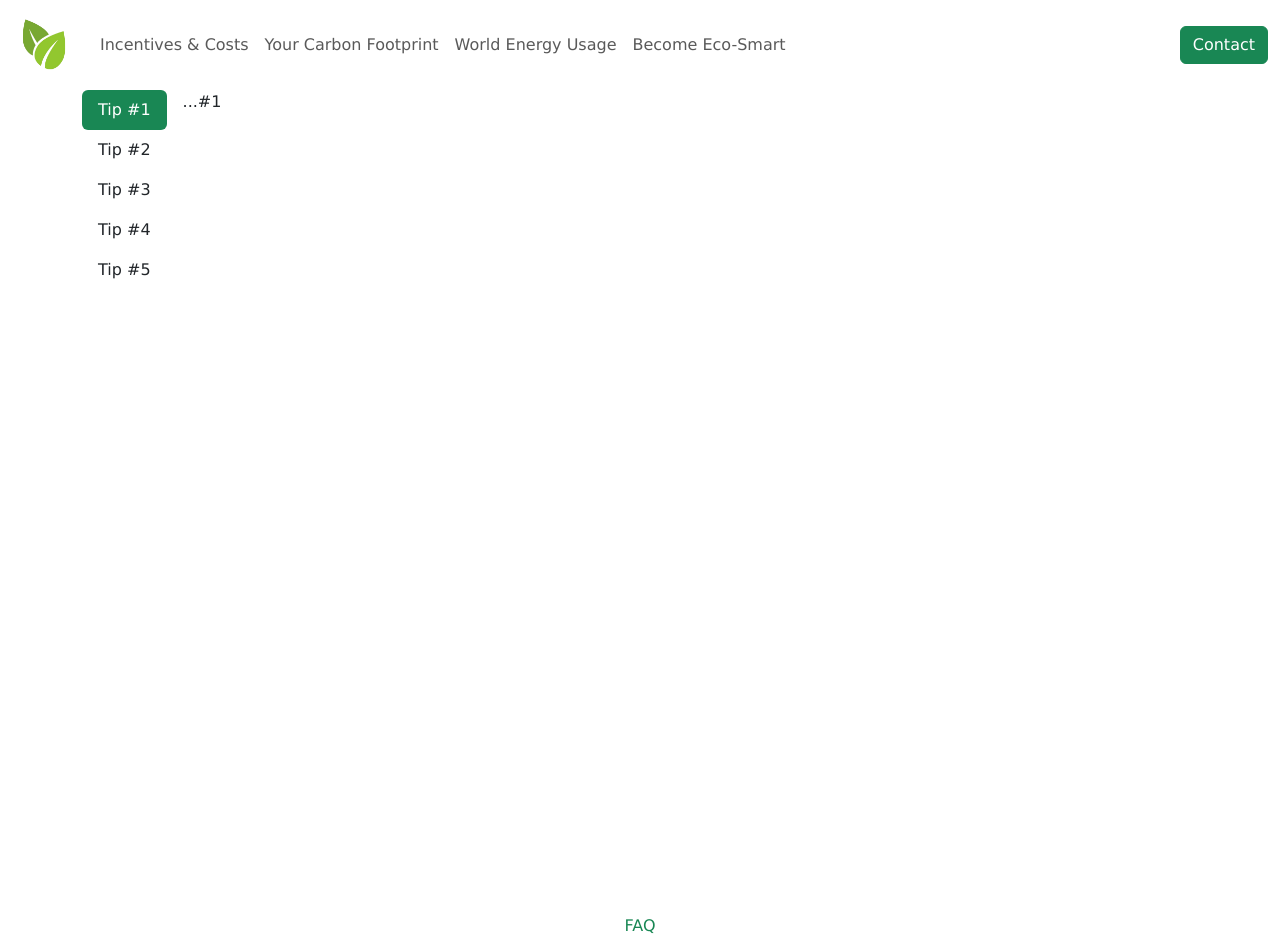
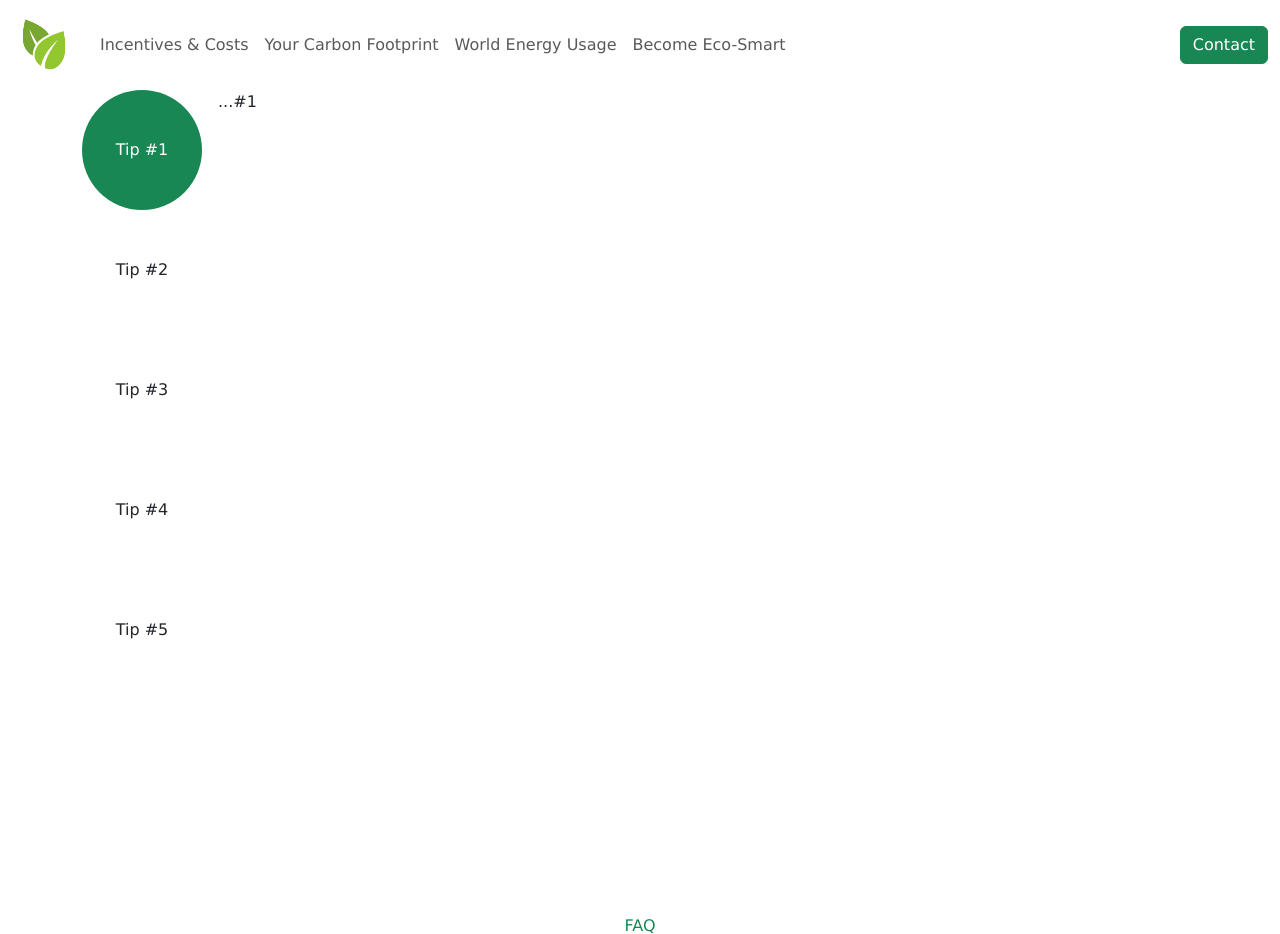
Before and after one commit to mkmkaksl/EarthFirst, a Django app: page /tips in a window 1280 px wide. Shown: the top 934 px of the page. Run offline with Django 4.2, Linux system fonts and the light colour scheme; parts of the project's set-up code (start-up, migrations or seed data) failed here and were passed over; some libraries are stand-ins or nearby versions.

Commit message:
circular buttons for tips

```diff
--- a/greenClean/static/greenClean/styles.css
+++ b/greenClean/static/greenClean/styles.css
@@ -123,6 +123,12 @@ body {
 }
 
 /*custom nav tab style */
+.nav-pills > .nav-link {
+   border-radius: 60px !important;
+   width: 120px !important;
+   height: 120px !important;
+   padding: 6px 0px !important;
+}
 .nav-pills > .nav-link.active {
    background-color: #198754 !important;
 }
```
